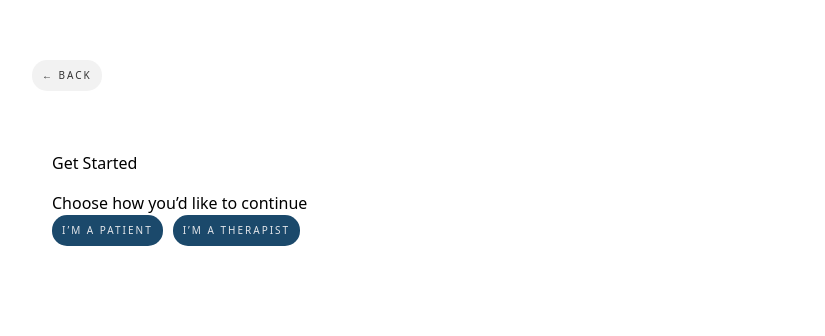
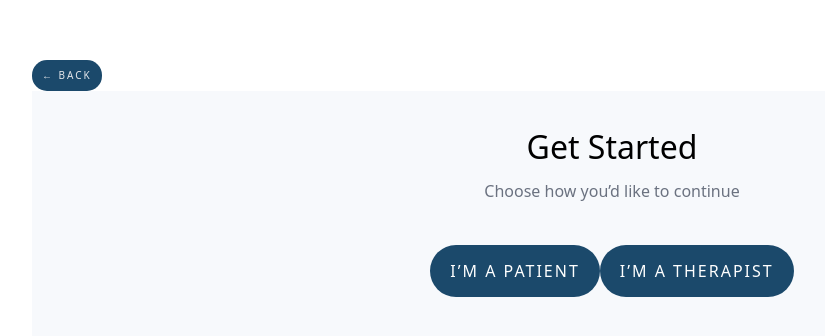
Before and after one commit to Ifedolly/therapy-app, a React (Vite) app: page / in a window 1280 px wide. Both pictures are taken after a click on the button "GET STARTED". Shown: the top 336 px of the page, without its empty margins (28-853 px from the left). Built offline with nearby package versions, Linux system fonts and the light colour scheme.

Commit message:
UI updates

```diff
--- a/src/App.jsx
+++ b/src/App.jsx
@@ -1,95 +1,3 @@
-// import { auth } from "./firebase";
-// import { signOut } from "firebase/auth";
-
-// import { useState } from "react";
-// import "./styles/layout.css";
-
-// import Landing from "./pages/Landing";
-// import TherapistSignUp from "./pages/TherapistSignUp";
-// import PatientSignUp from "./pages/PatientSignUp";
-// import Login from "./pages/Login";
-// import TherapistDashboard from "./pages/TherapistDashboard";
-// import PatientSlots from "./pages/PatientSlots";
-// import PatientHistory from "./pages/PatientHistory";
-
-// const App = () => {
-//   const [user, setUser] = useState(null); // { role, uid }
-//   const [mode, setMode] = useState(null); // signup-therapist | signup-patient | login
-
-//   const handleLogout = async () => {
-//     await signOut(auth);
-//     setUser(null);
-//     setMode(null);
-//   };
-
-//   if (!user && !mode) {
-//   return (
-//     <Landing
-//       onLogin={() => setMode("login")}
-//       onSignup={() => setMode("signup-patient")}
-//     />
-//   );
-// }
-
-
-//   if (user) {
-//     return (
-//       <div className="container">
-//         <div className="topbar">
-//           <h2>
-//             {user.role === "therapist"
-//               ? "Therapist Dashboard"
-//               : "Patient Dashboard"}
-//           </h2>
-
-//           <button onClick={handleLogout}>Logout</button>
-//         </div>
-
-//         {user.role === "therapist" && <TherapistDashboard />}
-
-//         {user.role === "patient" && (
-//           <>
-//             <PatientSlots patientId={user.uid} />
-//             <PatientHistory patientId={user.uid} />
-//           </>
-//         )}
-//       </div>
-//     );
-//   }
-
-//   return (
-//     <div className="container">
-//       <h1>Therapy Booking App</h1>
-
-//       {!mode && (
-//         <>
-//           <button onClick={() => setMode("signup-therapist")}>
-//             Therapist Sign Up
-//           </button>
-//           <button onClick={() => setMode("signup-patient")}>
-//             Patient Sign Up
-//           </button>
-//           <button onClick={() => setMode("login")}>
-//             Login
-//           </button>
-//         </>
-//       )}
-
-//       {mode && (
-//         <button className="secondary" onClick={() => setMode(null)}>
-//           ← Back
-//         </button>
-//       )}
-
-//       {mode === "signup-therapist" && <TherapistSignUp />}
-//       {mode === "signup-patient" && <PatientSignUp />}
-//       {mode === "login" && <Login onLogin={setUser} />}
-//     </div>
-//   );
-// };
-
-// export default App;
-
 import { useState } from "react";
 import { auth } from "./firebase";
 import { signOut } from "firebase/auth";
@@ -160,7 +68,7 @@ const App = () => {
     <div className="container">
 
       {mode && (
-        <button className="secondary" onClick={() =>
+        <button className="back-button" onClick={() =>
           {
             setMode(prevMode)
             setPrevMode(null)
--- a/src/pages/RoleSelect.jsx
+++ b/src/pages/RoleSelect.jsx
@@ -3,17 +3,18 @@ import '../styles/roleselect.css'
 
 const RoleSelect = ({ onSelect }) => {
   return (
-    <div className="container">
+    <div className="role-container">
       <h2>Get Started</h2>
       <p>Choose how you’d like to continue</p>
+      <div className="rolebuttons">
+        <button className='role-button' onClick={() => onSelect("signup-patient")}>
+          I’m a Patient
+        </button>
 
-      <button onClick={() => onSelect("signup-patient")}>
-        I’m a Patient
-      </button>
-
-      <button onClick={() => onSelect("signup-therapist")}>
-        I’m a Therapist
-      </button>
+        <button className='role-button' onClick={() => onSelect("signup-therapist")}>
+          I’m a Therapist
+        </button>
+      </div>
     </div>
   );
 };
--- a/src/styles/roleselect.css
+++ b/src/styles/roleselect.css
@@ -1,7 +1,47 @@
-.container{
-
+.role-container {
+  /* min-height: 100vh; */
+  /* display: flex; */
+  flex-direction: column;
+  justify-content: center;
+  align-items: center;
+  text-align: center;
+  background: #f7f9fc;
+  padding: 2rem;
+  /* gap: 3rem; */
+}
+.secondary{
+    text-align: center;
 }
 
-.container h2{
-    /* font-size: 1.4rem; */
+.role-container h2 {
+  font-size: 2rem;
+  margin-bottom: 0.5rem;
 }
+
+.role-container p {
+  color: #6b7280;
+  margin-bottom: 2rem;
+  font-size: 1rem;
+}
+.role-buttons{
+    display: flex;
+    gap: 3rem;
+}
+
+.role-button {
+  padding: 14px 20px;
+  margin: 10px 0;
+  border-radius: 999px;
+  border: none;
+  font-size: 1rem;
+  font-weight: 500;
+  cursor: pointer;
+  background: #1b496b;
+  color: white;
+  transition: 0.2s ease;
+}
+
+.role-button:hover {
+  background: #4f46e5;
+  transform: translateY(-2px);
+}
```
Also changed, not shown: src/styles/layout.css (line endings or trailing spaces).
